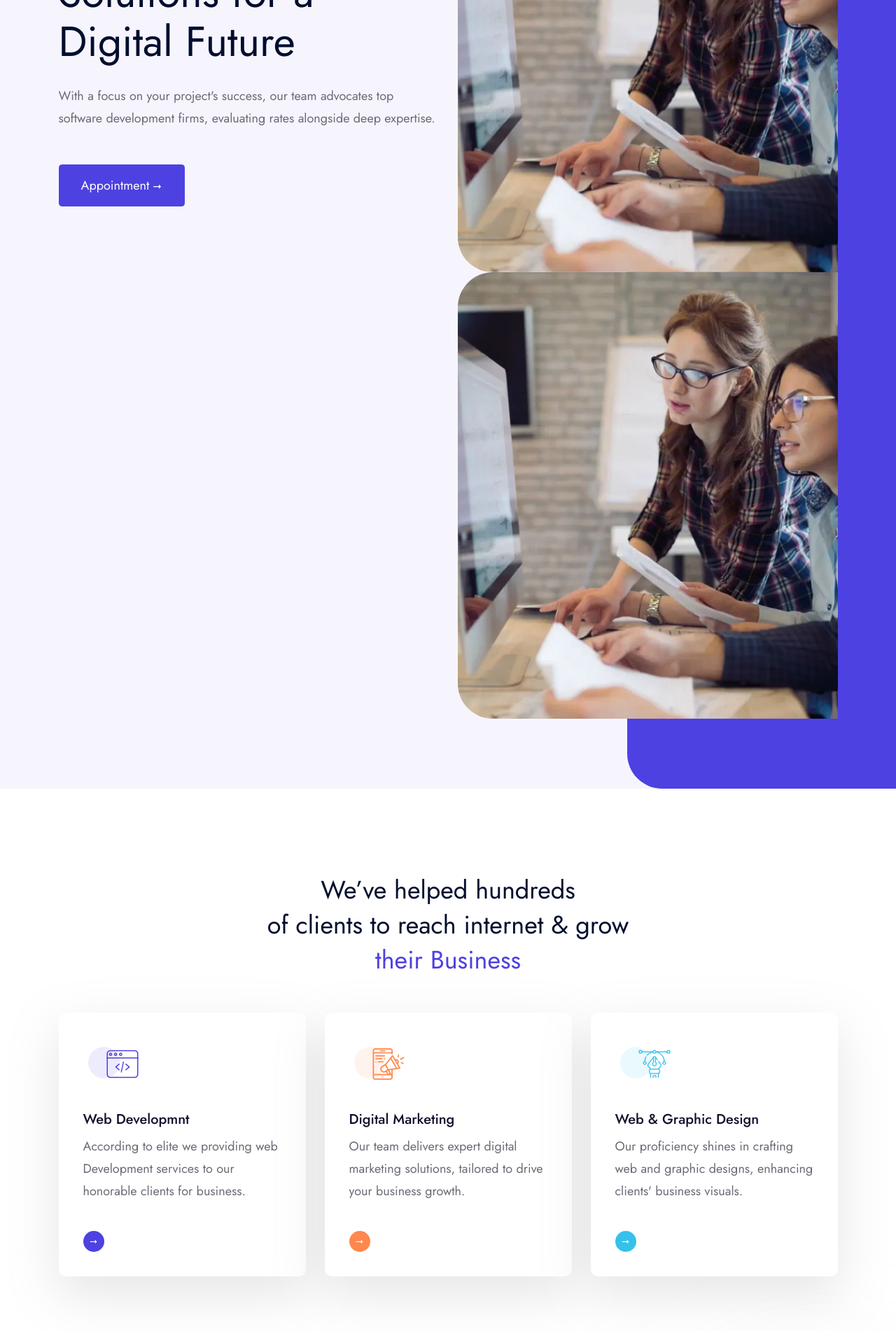
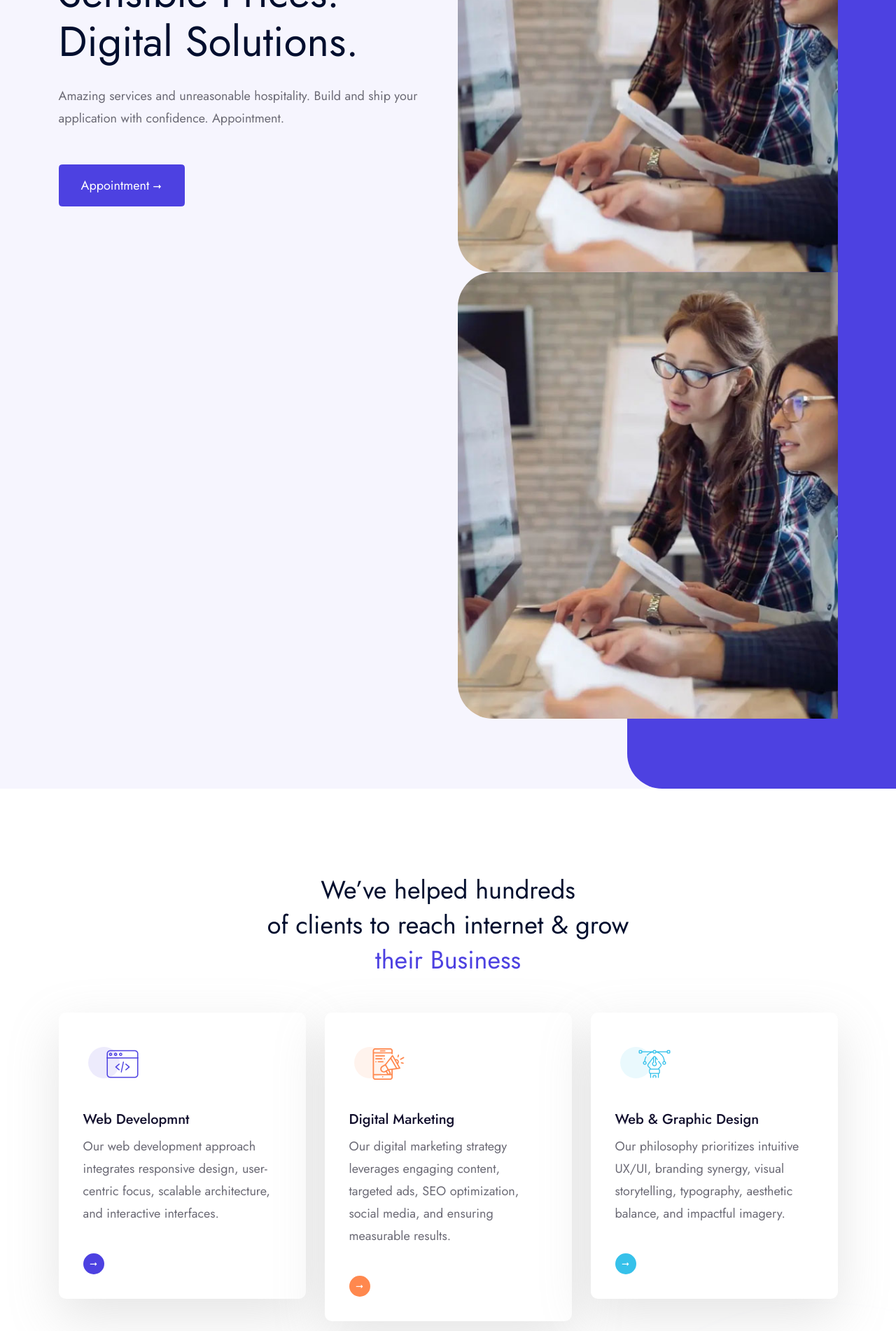
Before and after one commit to charlespark4393/codecharley_frontv2, a React (Create React App) app: page / in a window 1280 px wide. Shown: the part 1040-2942 px from the top of the page at 70% size. Built offline with nearby package versions, Linux system fonts and the light colour scheme.

Commit message:
chore: update text

```diff
--- a/package.json
+++ b/package.json
@@ -6,6 +6,7 @@
 		"@testing-library/jest-dom": "^5.11.4",
 		"@testing-library/react": "^11.1.0",
 		"@testing-library/user-event": "^12.1.10",
+		"axios": "^1.6.2",
 		"bootstrap": "^5.1.0",
 		"core-js": "^3.8.2",
 		"emailjs-com": "^3.2.0",
--- a/src/pages/about/WhyChooseUsSection.js
+++ b/src/pages/about/WhyChooseUsSection.js
@@ -20,7 +20,7 @@ const WhyChooseUs = () => {
                                 <div className="choose-us-details">
                                     <h3>Talented Team
                                     </h3>
-                                    <p>When we undertake any project, we meticulously plan the completion of our clients' projects to perfection. We dedicate ample time to thorough research on each project
+                                    <p>When we undertake any project, we meticulously plan the completion of our clients' projects to perfection.
                                     </p>
                                 </div>
                             </div>
--- a/src/pages/contact/ContactForm.js
+++ b/src/pages/contact/ContactForm.js
@@ -8,11 +8,11 @@ const ContactForm = (props) => {
         e.preventDefault();
 
         emailjs.sendForm('service_zkifqvo', 'react_contact_template', e.target, 'user_tNeZ9fC3rqvctJOTF4Zz5')
-        .then((result) => {
-            console.log(result.text);
-        }, (error) => {
-            console.log(error.text);
-        });
+            .then((result) => {
+                console.log(result.text);
+            }, (error) => {
+                console.log(error.text);
+            });
 
         e.target.reset()
     }
@@ -25,6 +25,11 @@ const ContactForm = (props) => {
                     <div className="form-group">
                         <label for="name" className="sr-only">Name</label>
                         <input type="text" name="user_name" className="form-control" id="name" placeholder="Stephine Smith" />
+                    </div>
+
+                    <div className="form-group">
+                        <label for="phoneNumber" className="sr-only">Phone Number</label>
+                        <input type="phone" name="user_phone" className="form-control" id="phoneNumber" placeholder="+1 234 456 5678" />
                     </div>
 
                     <div className="form-group">
--- a/src/pages/home/ServiceSection.js
+++ b/src/pages/home/ServiceSection.js
@@ -17,8 +17,7 @@ const Service = () => {
                                 itemClass="ras-services-item"
                                 Icon='flaticon-web-programming'
                                 Title="Web Developmnt"
-                                Desc="According to elite we providing web Development
-                                services to our honorable clients for business."
+                                Desc="Our web development approach integrates responsive design, user-centric focus, scalable architecture, and interactive interfaces."
                             />
                         </div>
                         <div className="col-lg-4">
@@ -28,7 +27,7 @@ const Service = () => {
                                 BtnClass="read-more bg-orange"
                                 Icon='flaticon-digital-marketing'
                                 Title="Digital Marketing"
-                                Desc="Our team delivers expert digital marketing solutions, tailored to drive your business growth."
+                                Desc="Our digital marketing strategy leverages engaging content, targeted ads, SEO optimization, social media, and ensuring measurable results."
                             />
                         </div>
                         <div className="col-lg-4">
@@ -38,7 +37,7 @@ const Service = () => {
                                 BtnClass="read-more bg-sky-blue"
                                 Icon='flaticon-vector'
                                 Title="Web & Graphic Design"
-                                Desc="Our proficiency shines in crafting web and graphic designs, enhancing clients' business visuals."
+                                Desc="Our philosophy prioritizes intuitive UX/UI, branding synergy, visual storytelling, typography, aesthetic balance, and impactful imagery."
                             />
                         </div>
                     </div>
--- a/src/pages/home/SliderSection.js
+++ b/src/pages/home/SliderSection.js
@@ -46,8 +46,9 @@ const HomeTwoSlider = () => {
                   <div className="col-lg-6">
                     <div className="ras-slide-content">
                       <h3 className="ras-slide-sub-heading primary-text-color">Welcome to CodeCharley</h3>
-                      <h2 className="ras-slide-heading">Code-driven Solutions for a Digital Future</h2>
-                      <p className="ras-slide-desc mb-50">With a focus on your project's success, our team advocates top software development firms, evaluating rates alongside deep expertise.
+                      <h2 className="ras-slide-heading">Sensational Software. Sensible Prices. Digital Solutions.</h2>
+                      <p className="ras-slide-desc mb-50">Amazing services and unreasonable hospitality. Build and ship your application with confidence.
+                        Appointment.
                       </p>
                       <Link to="/contact" className="btn btn-primary btn-large">Appointment<i className="icofont-long-arrow-right"></i></Link>
                     </div>
--- a/src/pages/home/WhyChooseUsSection.js
+++ b/src/pages/home/WhyChooseUsSection.js
@@ -14,7 +14,7 @@ const WhyChooseUs = () => {
                             <h2>Here is some reson why most of the clients happy to <span className="color-title">Choice us.</span></h2>
                         </Fade>
                         <Fade bottom>
-                            <p>Innovation and creativity intertwine seamlessly within our codecharley, guiding us to reimagine traditional design norms and create solutions that embody forward-thinking creativity.
+                            <p>Innovation and creativity intertwine seamlessly within CodeCharley, guiding us to reimagine traditional design norms and create solutions that embody forward-thinking creativity.
                             </p>
                         </Fade>
                     </div>
@@ -27,7 +27,7 @@ const WhyChooseUs = () => {
                                     </div>
                                     <div className="choose-us-details">
                                         <h3>Talented Team</h3>
-                                        <p>When we undertake any project, we meticulously plan the completion of our clients' projects to perfection. We dedicate ample time to thorough research on each project.</p>
+                                        <p>When we undertake any project, we meticulously plan the completion of our clients' projects to perfection.</p>
                                     </div>
                                 </div>
                                 <div className="choose-us-item">
--- a/src/pages/service/ServiceSection.js
+++ b/src/pages/service/ServiceSection.js
@@ -22,8 +22,7 @@ const Service = () => {
                                 BtnClass="read-more bg-purple"
                                 Icon='flaticon-web-programming'
                                 Title="Web Developmnt"
-                                Desc="According to elite we providing web Development
-                                services to our honorable clients for business."
+                                Desc="Our web development approach integrates responsive design, user-centric focus, scalable architecture, and interactive interfaces."
                             />
                         </Fade>
                     </div>
@@ -35,7 +34,7 @@ const Service = () => {
                                 BtnClass="read-more bg-orange"
                                 Icon='flaticon-digital-marketing'
                                 Title="Digital Marketing"
-                                Desc="Our team delivers expert digital marketing solutions, tailored to drive your business growth."
+                                Desc="Our digital marketing strategy leverages engaging content, targeted ads, SEO optimization, social media, and ensuring measurable results."
                             />
                         </Fade>
                     </div>
@@ -47,7 +46,7 @@ const Service = () => {
                                 BtnClass="read-more bg-sky-blue"
                                 Icon='flaticon-vector'
                                 Title="Web & Graphic Design"
-                                Desc="Our proficiency shines in crafting web and graphic designs, enhancing clients' business visuals."
+                                Desc="Our philosophy prioritizes intuitive UX/UI, branding synergy, visual storytelling, typography, aesthetic balance, and impactful imagery."
                             />
                         </Fade>
                     </div>
```
Also changed, not shown: public/fav.png, 1 other file (tests, documents, lock files or other folders).
